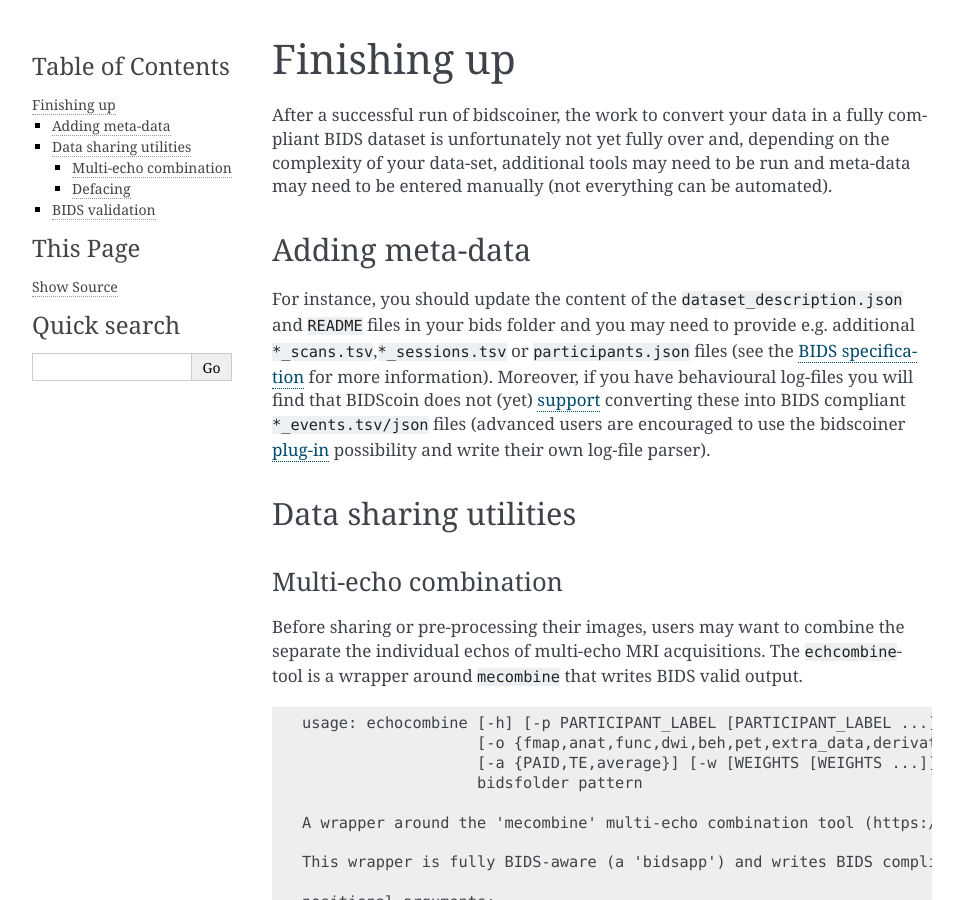
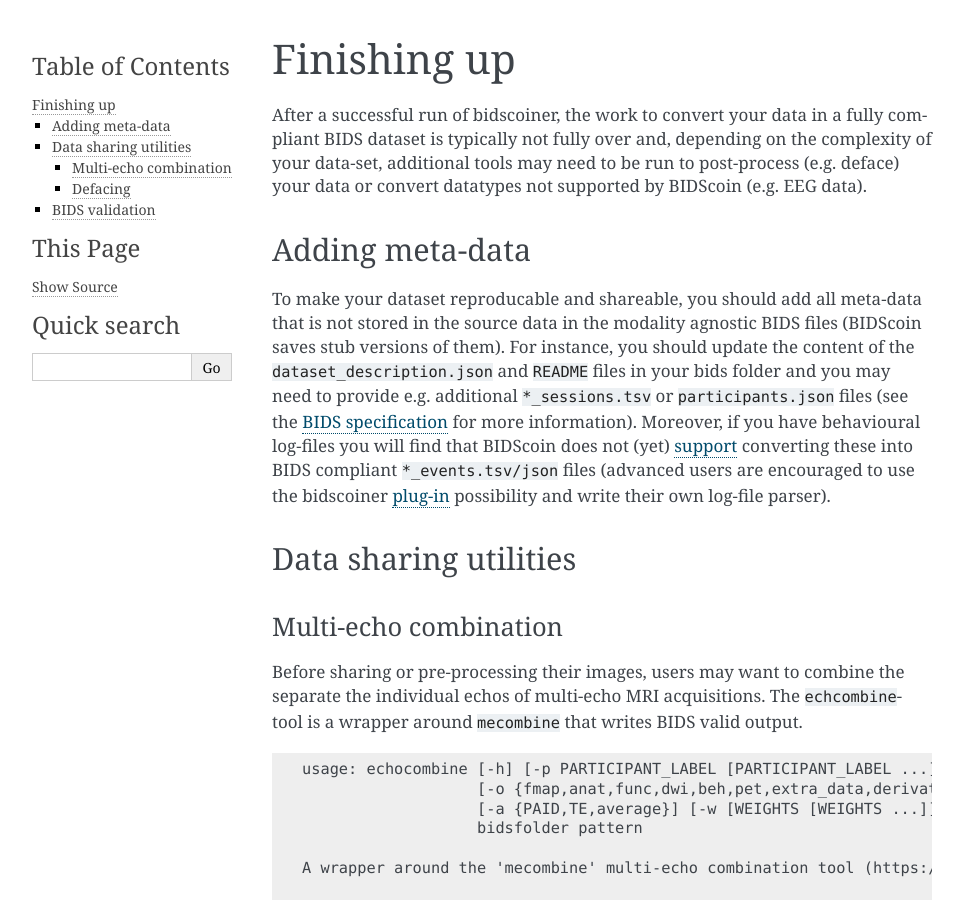
Before and after one commit to Donders-Institute/bidscoin, a Sphinx documentation site: the page built from docs/finalizing.rst, in a window 1280 px wide and 900 px high. Shown: the whole window, without its empty margins (148-1112 px from the left). Built offline with Sphinx 7.4.7, drawn with Linux system fonts in a browser that asks for light colours.

Commit message:
Improved documentation

```diff
--- a/docs/finalizing.rst
+++ b/docs/finalizing.rst
@@ -1,11 +1,11 @@
 Finishing up
 ============
 
-After a successful run of bidscoiner, the work to convert your data in a fully compliant BIDS dataset is unfortunately not yet fully over and, depending on the complexity of your data-set, additional tools may need to be run and meta-data may need to be entered manually (not everything can be automated).
+After a successful run of bidscoiner, the work to convert your data in a fully compliant BIDS dataset is typically not fully over and, depending on the complexity of your data-set, additional tools may need to be run to post-process (e.g. deface) your data or convert datatypes not supported by BIDScoin (e.g. EEG data).
 
 Adding meta-data
 ----------------
-For instance, you should update the content of the ``dataset_description.json`` and ``README`` files in your bids folder and you may need to provide e.g. additional ``*_scans.tsv``,\ ``*_sessions.tsv`` or ``participants.json`` files (see the `BIDS specification <http://bids.neuroimaging.io/bids_spec.pdf>`__ for more information). Moreover, if you have behavioural log-files you will find that BIDScoin does not (yet) `support <index.html#bidscoin-functionality>`__ converting these into BIDS compliant ``*_events.tsv/json`` files (advanced users are encouraged to use the bidscoiner `plug-in <advanced.html#plugins>`__ possibility and write their own log-file parser).
+To make your dataset reproducable and shareable, you should add all meta-data that is not stored in the source data in the modality agnostic BIDS files (BIDScoin saves stub versions of them). For instance, you should update the content of the ``dataset_description.json`` and ``README`` files in your bids folder and you may need to provide e.g. additional ``*_sessions.tsv`` or ``participants.json`` files (see the `BIDS specification <http://bids.neuroimaging.io/bids_spec.pdf>`__ for more information). Moreover, if you have behavioural log-files you will find that BIDScoin does not (yet) `support <index.html#bidscoin-functionality>`__ converting these into BIDS compliant ``*_events.tsv/json`` files (advanced users are encouraged to use the bidscoiner `plug-in <advanced.html#plugins>`__ possibility and write their own log-file parser).
 
 Data sharing utilities
 ----------------------
--- a/docs/options.rst
+++ b/docs/options.rst
@@ -1,7 +1,7 @@
 Options
 =======
 
-BIDScoin has different options and settings (see below) that can be adjusted per study bidsmap. You can best use a text editor to edit your `template bidsmap <>`_ if you want to adjust the default)
+BIDScoin has different options and settings (see below) that can be adjusted per study bidsmap. You can best use a text editor to edit your `template bidsmap <bidsmap.html>`__ if you want to adjust the default)
 
 .. figure:: ./_static/bidseditor_options.png
    :scale: 75%
@@ -21,7 +21,7 @@ dcm2niix
 
 The nifti- and json-files are generated with `dcm2niix <https://github.com/rordenlab/dcm2niix>`__. Here you can adjust how dcm2niix is used:
 
-- ``path``: Command to set the path to dcm2niix, e.g.:
+- ``path``: Command to set the path to dcm2niix (if it is not already on there), e.g.:
 
   - ``module add dcm2niix/1.0.20180622;`` (note the semi-colon at the end)
   - ``PATH=/opt/dcm2niix/bin:$PATH;`` (note the semi-colon at the end)
```
